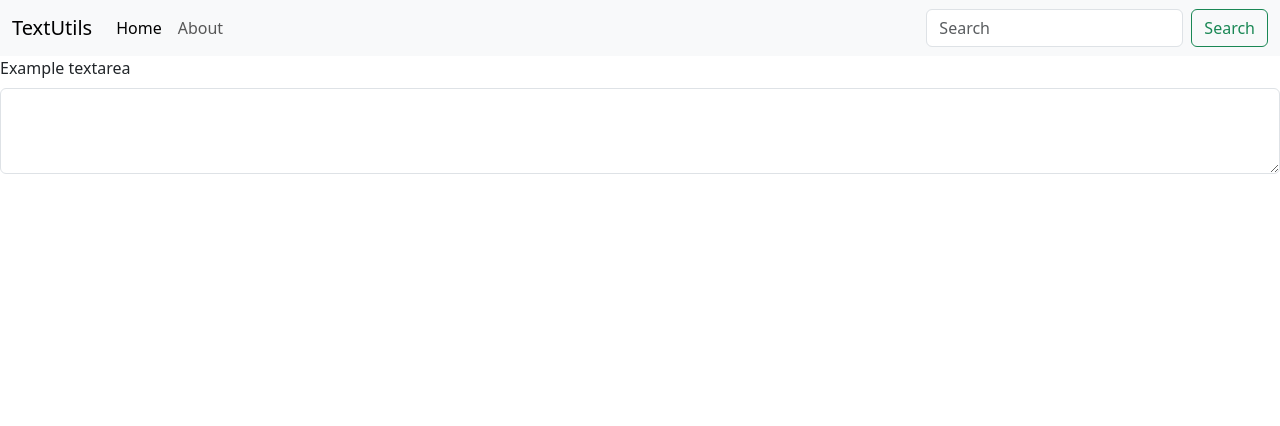
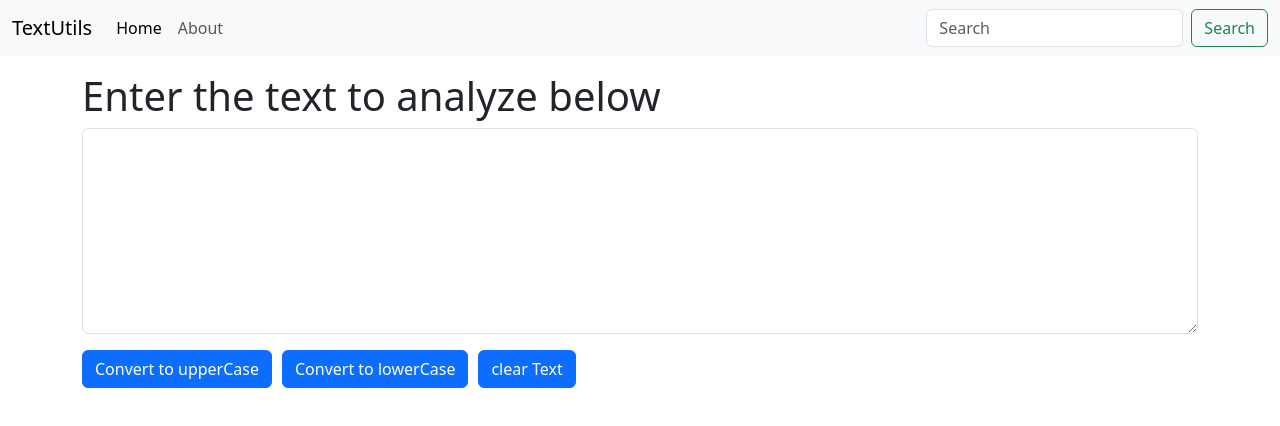
Before and after one commit to HarshSisodia/React_TextUtils, a React (Create React App) app: page / in a window 1280 px wide. Shown: the top 426 px of the page. Built offline with nearby package versions, Linux system fonts and the light colour scheme.

Commit message:
Update files

```diff
--- a/src/App.js
+++ b/src/App.js
@@ -10,7 +10,10 @@
   //and to avoid using extra div tag in the DOM
 <>
 <Navbar title = "TextUtils" aboutText="About"/>
-<TextForm/>
+<div className="container my-3">
+<TextForm heading= "Enter the text to analyze below"/>
+</div>
+
 {/* <Navbar/> */}
 {/* <Navbar title = "TextUtils"/> */}
 
--- a/src/Components/textForm.js
+++ b/src/Components/textForm.js
@@ -1,12 +1,40 @@
-import React from 'react'
+import React,{useState}from 'react'
 
-export default function TextForm() {
+export default function TextForm(props) {
+const handleUpClick =() =>{
+    // console.log("Upper was Clicked"+text);
+    let newText=text.toUpperCase();
+    setText(newText);
+}
+const handleOnChange =(event) =>{
+    // console.log("On change");
+    setText(event.target.value);
+}
+const handleLoCase =()=>{
+    let newText=text.toLowerCase();
+   setText(newText);
+}
+
+const handleClear =() =>{
+
+    setText("");
+}
+
+     const[text,setText]=useState("");
+     //text="new text";//wrong way to change the state
+     //setText=("new Text");//correct way to change the state
   return (
     <div>
-        <div class="mb-3">
-        <label for="myBox" class="form-label">Example textarea</label>
-        <textarea class="form-control" id="myBox" rows="3"></textarea>
-        </div>
+        <h1>{props.heading}</h1>
+        <div className="mb-3">
+        <textarea className="form-control"  value={text} onChange={handleOnChange} id="myBox" rows="8"></textarea>
+       </div>
+        <button className="btn btn-primary" onClick={handleUpClick}>Convert to upperCase</button>
+
+            <button className="btn btn-primary" onClick={handleLoCase} style={{ marginLeft: '10px' }}>Convert to lowerCase</button>
+
+       <button className="btn btn-primary" onClick={handleClear} style={{ marginLeft: '10px' }}>clear Text</button>
+
     </div>
   )
 }
```
